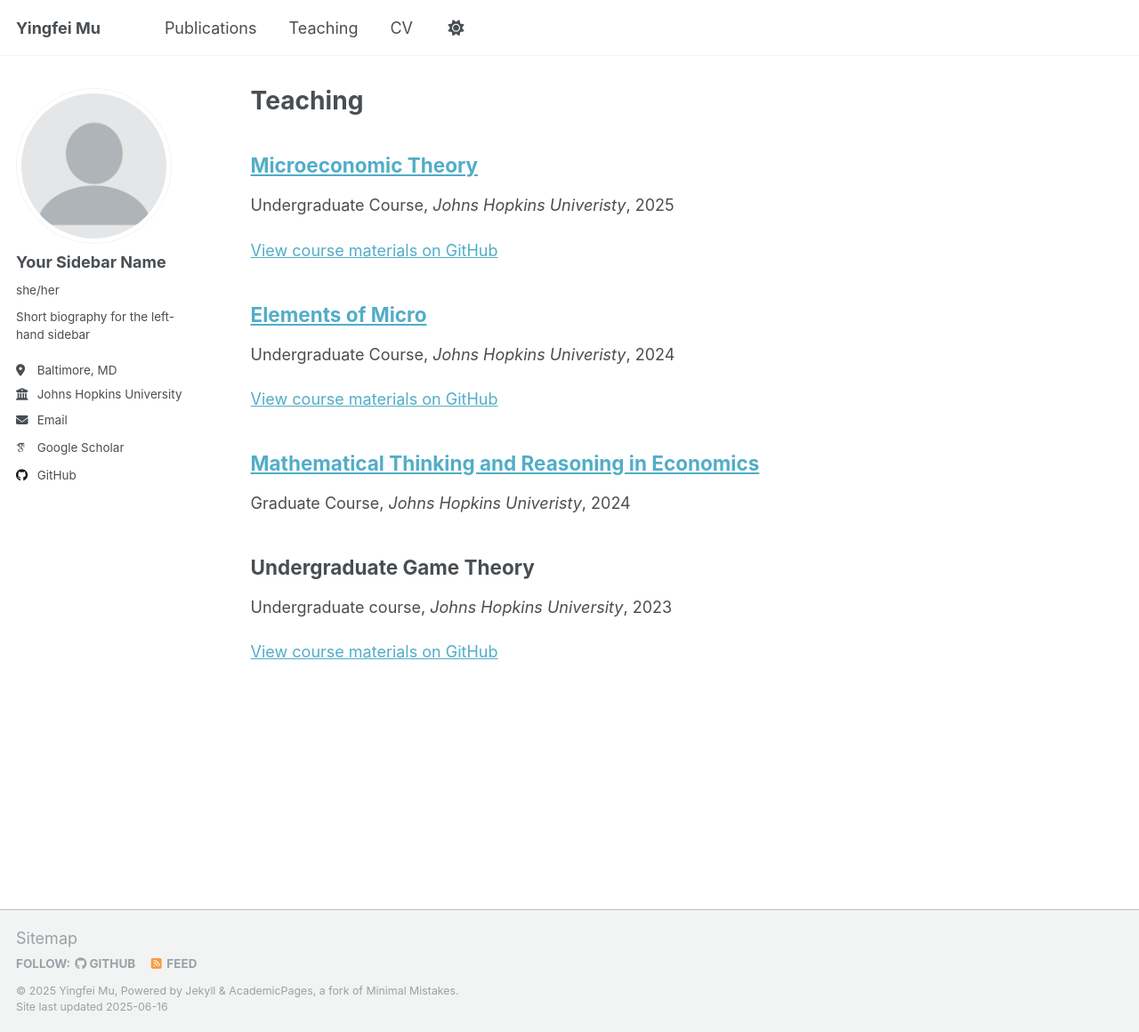
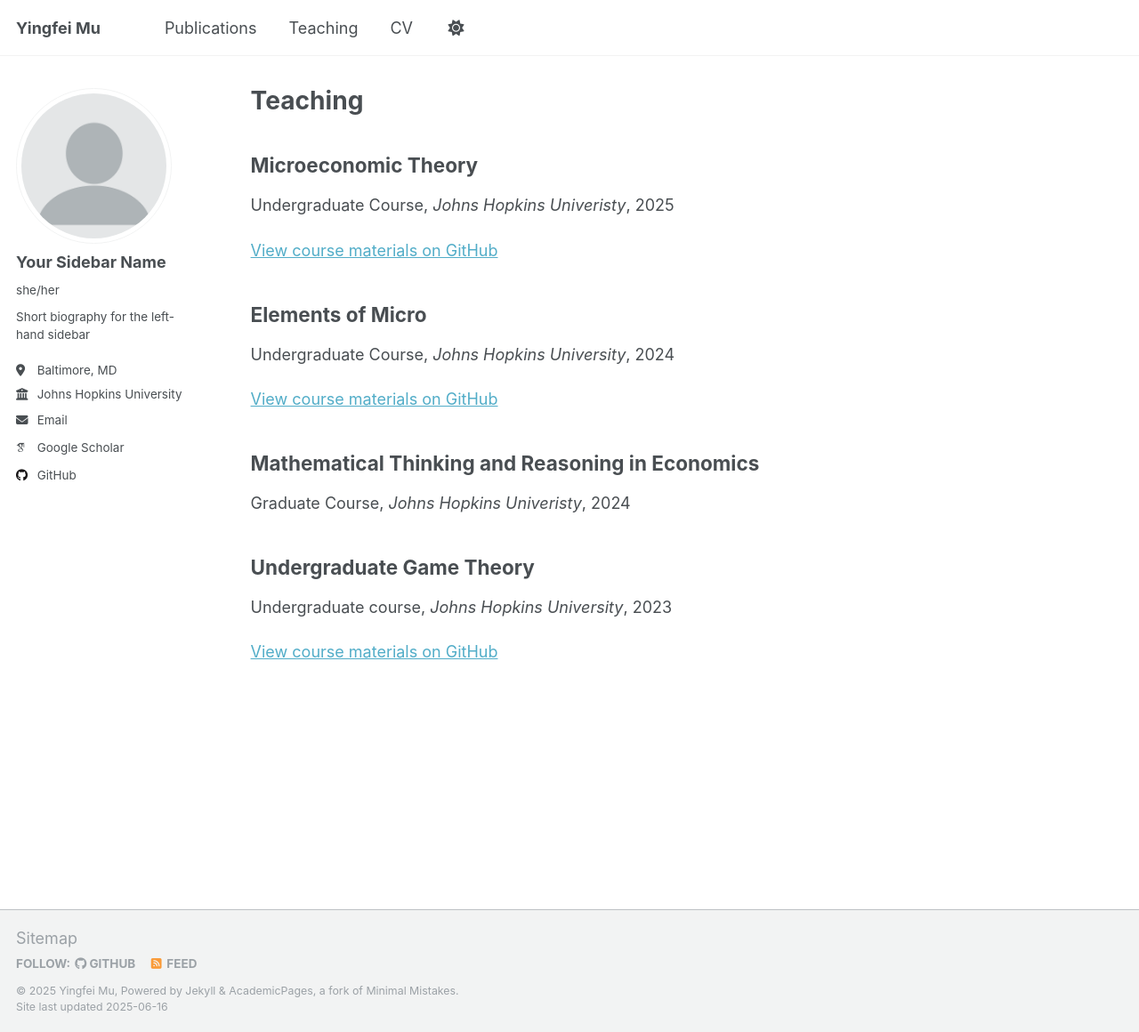
Before and after one commit to InfiniteMu/infinitemu.github.io, a Jekyll site: the page built from _pages/teaching.html, in a window 1280 px wide and 1160 px high. Shown: the whole window at 89% size. Built offline with Jekyll 4.4.1, drawn with Linux system fonts in a browser that asks for light colours; some web fonts are replaced.

Commit message:
Remove link from teaching

```diff
--- a/_teaching/2024-spring-teaching-2.md
+++ b/_teaching/2024-spring-teaching-2.md
@@ -3,8 +3,9 @@ title: "Elements of Micro"
 collection: teaching
 type: "Undergraduate Course"
 #permalink: /teaching/2015-spring-teaching-1
-venue: "Johns Hopkins Univeristy"
+venue: "Johns Hopkins University"
 date: 2024-01-31
+nolink: true
 #location: "City, Country"
 github: "https://github.com/InfiniteMu/Elements-of-Micro-SP24"
 ---
```
Also changed, not shown: _teaching/2024-fall-teaching-3.md (+1 -0 lines), _teaching/2025-spring-teaching-4.md (+1 -0 lines).
